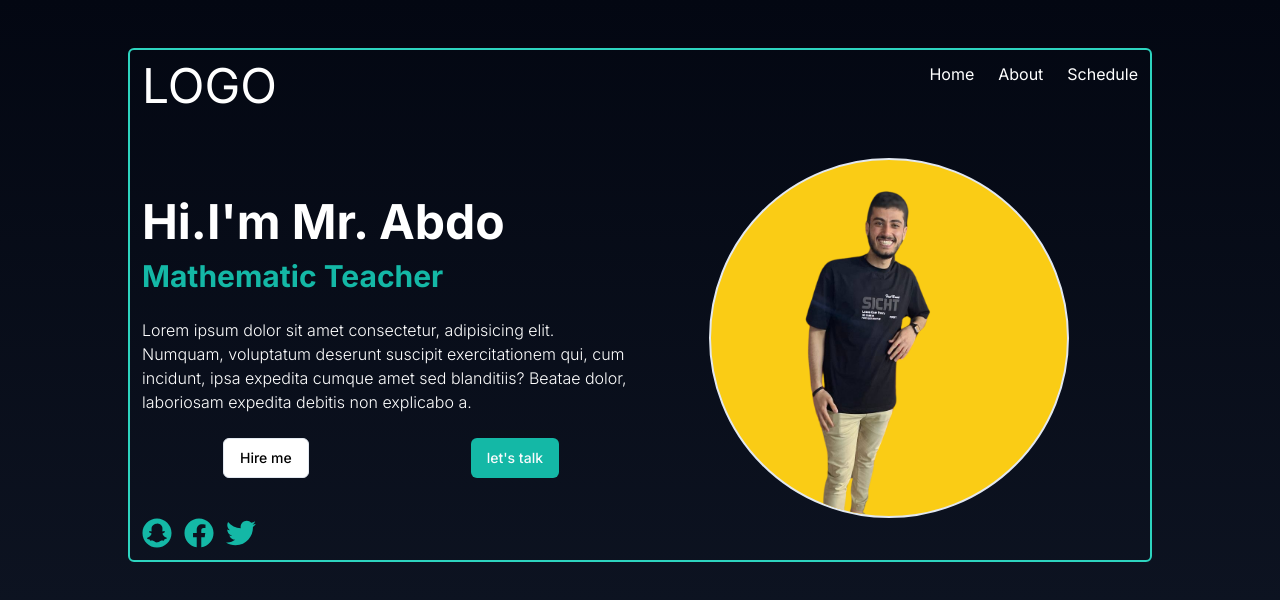
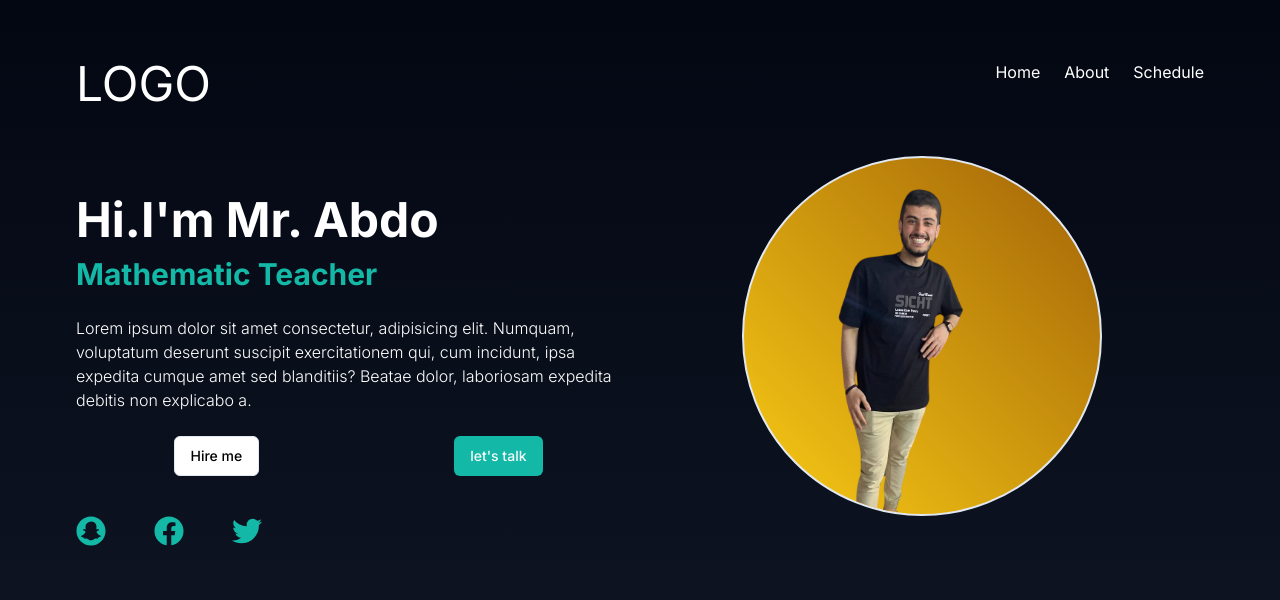
Before and after one commit to mohamed-abd-elkahlk/abd-elmaksod, a Next.js app: page / in a window 1280 px wide. Shown: the top 600 px of the page. Built offline with nearby package versions, Linux system fonts and the light colour scheme.

Commit message:
add some Ui fixs

```diff
--- a/src/app/page.tsx
+++ b/src/app/page.tsx
@@ -5,7 +5,7 @@ import Image from "next/image";
 
 export default function Home() {
   return (
-    <main className="max-w-5xl mx-auto my-auto border-2 border-teal-400 p-3 rounded-md mt-12 ">
+    <main className="max-w-6xl mx-auto my-auto  p-3 rounded-md mt-12 ">
       <Nav />
       <Hero />
       <Footer />
--- a/src/components/shared/Hero.tsx
+++ b/src/components/shared/Hero.tsx
@@ -22,7 +22,7 @@ export default function Hero() {
         </div>
       </div>
       <div className="flex-1">
-        <div className="rounded-full border-2 items-center justify-center overflow-hidden relative h-[360px] w-[360px] bg-yellow-400 m-auto">
+        <div className="rounded-full border-2 items-center justify-center overflow-hidden relative h-[360px] w-[360px] from-yellow-400 to-yellow-700 bg-gradient-to-tr m-auto">
           <img
             src="/avatar.png"
             alt=""
--- a/src/layouts/Footer.tsx
+++ b/src/layouts/Footer.tsx
@@ -2,7 +2,7 @@ import Link from "next/link";
 import { FaFacebook, FaSnapchat, FaTwitter } from "react-icons/fa";
 export default function Footer() {
   return (
-    <footer className="flex text-3xl gap-3 text-teal-500">
+    <footer className="flex text-3xl gap-12 text-teal-500">
       <Link href={""} className="hover:text-white">
         <FaSnapchat />
       </Link>
```
